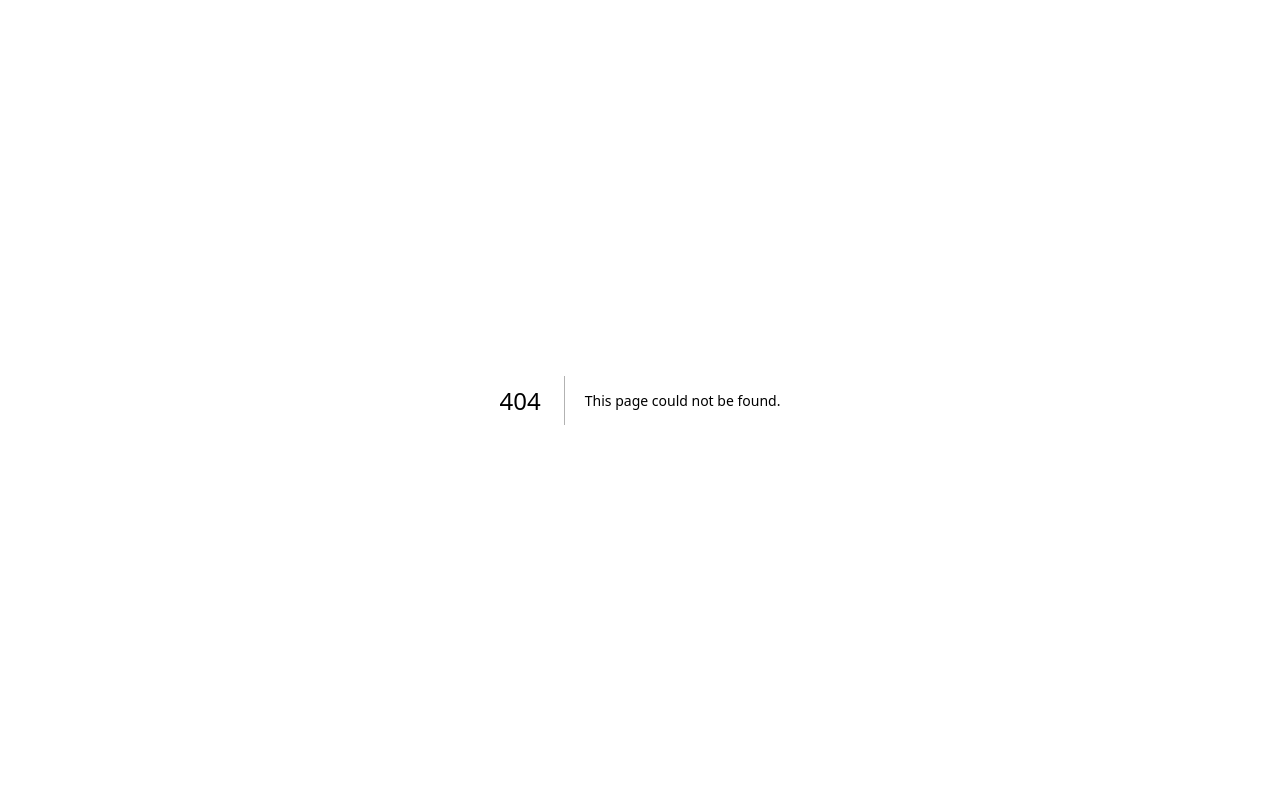
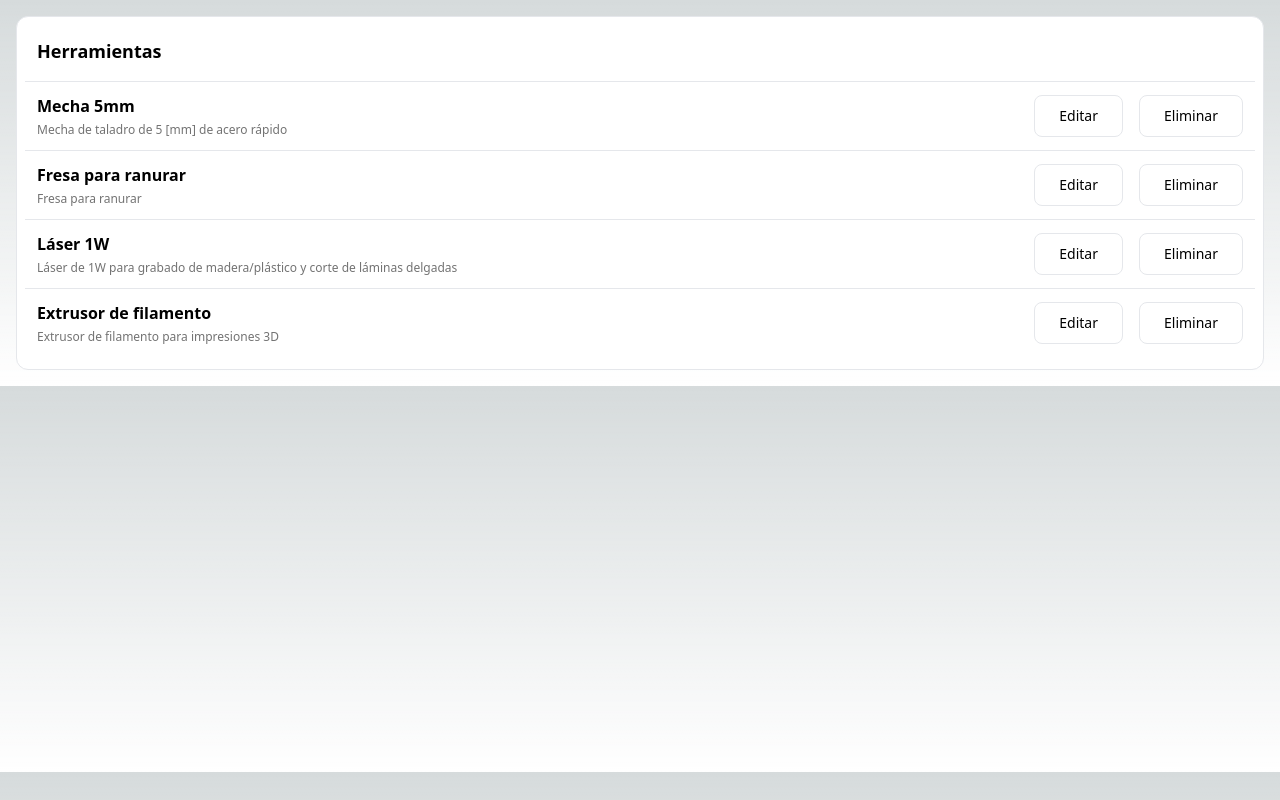
Before and after one commit to Leandro-Bertoluzzi/remote-cnc-webapp, a Next.js app: page /tools in a window 1280 px wide. Before the commit this address had no page. Built offline with nearby package versions, Linux system fonts and the light colour scheme.

Commit message:
feat: Added views for tasks and tools, refactored cards

```diff
--- /dev/null
+++ b/src/components/card.tsx
@@ -0,0 +1,25 @@
+import CardButton from './cardButton';
+
+export default function Card(props: any) {
+    const { mainText, additionalText, buttons } = props;
+
+    return (
+        <div className="w-full p-3 border-t">
+          <div className="flex flex-wrap items-center justify-between -m-2">
+            <div className="w-auto p-2">
+              <div className="flex flex-wrap items-center -m-1.5">
+                <div className="w-auto p-1.5">
+                  <h3 className="font-heading mb-1 font-semibold">{mainText}</h3>
+                    {additionalText.map((text, key) => (
+                        <p key={key} className="text-xs text-neutral-500">{text}</p>
+                    ))}
+                </div>
+              </div>
+            </div>
+            {buttons.map((button, key) => (
+                <CardButton buttonType={button} isFirst={key == 0 ? true : false} />
+            ))}
+          </div>
+        </div>
+    )
+  }
--- a/src/components/cardButton.tsx
+++ b/src/components/cardButton.tsx
@@ -1,8 +1,18 @@
+export const BUTTON_DOWNLOAD = 'descargar';
+export const BUTTON_EDIT = 'editar';
+export const BUTTON_REMOVE = 'eliminar';
+export const BUTTON_APPROVE = 'aprobar';
+export const BUTTON_REJECT = 'rechazar';
+export const BUTTON_CANCEL = 'cancelar';
+
 const HOVER_COLOR_MAP: any = {
     'descargar': 'bg-sky-200',
     'editar': 'bg-green-200',
     'eliminar': 'bg-red-200',
-}
+    'aprobar': 'bg-green-200',
+    'rechazar': 'bg-red-200',
+    'cancelar': 'bg-red-200',
+};
 
 export default function CardButton(props: any) {
     const {buttonType, isFirst} = props;
--- a/src/components/fileCard.tsx
+++ b/src/components/fileCard.tsx
@@ -1,23 +1,14 @@
-import CardButton from '../components/cardButton';
+import Card from './card';
+import { BUTTON_DOWNLOAD, BUTTON_EDIT, BUTTON_REMOVE } from './cardButton';
 
 export default function FileCard(props: any) {
-    const {fileName, fileDescription} = props;
+    const { file } = props;
 
     return (
-        <div className="w-full p-3 border-t">
-          <div className="flex flex-wrap items-center justify-between -m-2">
-            <div className="w-auto p-2">
-              <div className="flex flex-wrap items-center -m-1.5">
-                <div className="w-auto p-1.5">
-                  <h3 className="font-heading mb-1 font-semibold">{fileName}</h3>
-                  <p className="text-xs text-neutral-500">{fileDescription}</p>
-                </div>
-              </div>
-            </div>
-            <CardButton buttonType="Descargar" isFirst />
-            <CardButton buttonType="Editar" />
-            <CardButton buttonType="Eliminar" />
-          </div>
-        </div>
+      <Card
+        mainText={file.name}
+        additionalText={[file.description]}
+        buttons={[BUTTON_DOWNLOAD, BUTTON_EDIT, BUTTON_REMOVE]}
+      />
     )
   }
--- /dev/null
+++ b/src/components/taskCard.tsx
@@ -0,0 +1,20 @@
+import Card from './card';
+import { BUTTON_APPROVE, BUTTON_REJECT, BUTTON_CANCEL } from './cardButton';
+
+export default function TaskCard(props: any) {
+    const { task } = props;
+
+    const materialText = `Material: ${task.material}`;
+    const toolText = `Tool: ${task.tool}`;
+    const fileText = `File: ${task.file}`;
+
+    // TODO (buttons): approve+reject for admin, cancel for user
+
+    return (
+      <Card
+        mainText={task.name}
+        additionalText={[materialText, toolText, fileText, task.notes]}
+        buttons={[BUTTON_APPROVE, BUTTON_REJECT, BUTTON_CANCEL]}
+      />
+    )
+  }
--- /dev/null
+++ b/src/components/toolCard.tsx
@@ -0,0 +1,14 @@
+import Card from './card';
+import { BUTTON_EDIT, BUTTON_REMOVE } from './cardButton';
+
+export default function ToolCard(props: any) {
+    const { tool } = props;
+
+    return (
+      <Card
+        mainText={tool.name}
+        additionalText={[tool.description]}
+        buttons={[BUTTON_EDIT, BUTTON_REMOVE]}
+      />
+    )
+  }
--- a/src/components/userCard.tsx
+++ b/src/components/userCard.tsx
@@ -1,23 +1,16 @@
-import CardButton from '../components/cardButton';
+import Card from './card';
+import { BUTTON_EDIT, BUTTON_REMOVE } from './cardButton';
 
 export default function UserCard(props: any) {
-    const {name, email, role} = props;
+    const { user } = props;
+
+    const roleText = `Role: ${user.role}`;
 
     return (
-        <div className="w-full p-3 border-t">
-          <div className="flex flex-wrap items-center justify-between -m-2">
-            <div className="w-auto p-2">
-              <div className="flex flex-wrap items-center -m-1.5">
-                <div className="w-auto p-1.5">
-                  <h3 className="font-heading mb-1 font-semibold">{name}</h3>
-                  <p className="text-xs text-neutral-500">{role}</p>
-                  <p className="text-xs text-neutral-500">{email}</p>
-                </div>
-              </div>
-            </div>
-            <CardButton buttonType="Editar" isFirst />
-            <CardButton buttonType="Eliminar" />
-          </div>
-        </div>
+      <Card
+        mainText={user.name}
+        additionalText={[roleText, user.email]}
+        buttons={[BUTTON_EDIT, BUTTON_REMOVE]}
+      />
     )
   }
--- a/src/pages/files.tsx
+++ b/src/pages/files.tsx
@@ -3,18 +3,22 @@ import CardsList from '../components/cardsList';
 
 const files = [
     {
+      id: 1,
       name: 'archivo1.gcode',
       description: 'Just an example',
     },
     {
+      id: 2,
       name: 'archivo2.gcode',
       description: 'Another example',
     },
     {
+      id: 3,
       name: 'archivo1-20230502-190205.gcode',
       description: 'An example with timestamp',
     },
     {
+      id: 4,
       name: 'example.txt',
       description: 'An example with .txt file extension',
     },
@@ -24,11 +28,8 @@ export default function FilesView() {
     return (
         <CardsList title="Archivos">
             <div className="flex flex-wrap -m-3">
-                {files.map((file) => (
-                    <FileCard
-                        fileName={file.name}
-                        fileDescription={file.description}
-                    />
+                {files.map((file, key) => (
+                    <FileCard key={key} file={file} />
                 ))}
             </div>
             {files.length === 0 &&
--- a/src/pages/index.tsx
+++ b/src/pages/index.tsx
@@ -22,7 +22,7 @@ const sections = [
   {
     name: 'Administrar tareas',
     description: '',
-    href: '#',
+    href: '/tasks',
   },
   {
     name: 'Administrar usuarios',
@@ -32,7 +32,7 @@ const sections = [
   {
     name: 'Administrar herramientas',
     description: '',
-    href: '#',
+    href: '/tools',
   },
 ]
 
--- /dev/null
+++ b/src/pages/tasks.tsx
@@ -0,0 +1,50 @@
+import TaskCard from '../components/taskCard';
+import CardsList from '../components/cardsList';
+
+const tasks = [
+    {
+      id: 1,
+      name: 'An example project 1',
+      material: 'wood',
+      file: 'archivo1.gcode',
+      notes: 'Additional instructions for admin',
+    },
+    {
+      id: 2,
+      name: 'An example project 2',
+      material: 'aluminum',
+      file: 'archivo2.gcode',
+      notes: 'Additional instructions for admin',
+    },
+    {
+      id: 3,
+      name: 'An example project 3',
+      material: 'cardboard',
+      file: 'archivo1-20230502-190205.gcode',
+      notes: 'Additional instructions for admin',
+    },
+    {
+      id: 4,
+      name: 'An example project 4',
+      material: 'PLA',
+      file: 'example.txt',
+      notes: 'Additional instructions for admin',
+    },
+  ]
+
+export default function TasksView() {
+    return (
+        <CardsList title="Tareas">
+            <div className="flex flex-wrap -m-3">
+                {tasks.map((task) => (
+                    <TaskCard key={task.id} task={task} />
+                ))}
+            </div>
+            {tasks.length === 0 &&
+            <div className="flex flex-wrap -m-3">
+                "There are no tasks"
+            </div>
+            }
+        </CardsList>
+    )
+  }
--- /dev/null
+++ b/src/pages/tools.tsx
@@ -0,0 +1,42 @@
+import ToolCard from '../components/toolCard';
+import CardsList from '../components/cardsList';
+
+const tools = [
+    {
+      id: 1,
+      name: 'Mecha 5mm',
+      description: 'Mecha de taladro de 5 [mm] de acero rápido',
+    },
+    {
+      id: 2,
+      name: 'Fresa para ranurar',
+      description: 'Fresa para ranurar',
+    },
+    {
+      id: 3,
+      name: 'Láser 1W',
+      description: 'Láser de 1W para grabado de madera/plástico y corte de láminas delgadas',
+    },
+    {
+      id: 4,
+      name: 'Extrusor de filamento',
+      description: 'Extrusor de filamento para impresiones 3D',
+    },
+  ]
+
+export default function ToolsView() {
+    return (
+        <CardsList title="Herramientas">
+            <div className="flex flex-wrap -m-3">
+                {tools.map((tool) => (
+                    <ToolCard key={tool.id} tool={tool}/>
+                ))}
+            </div>
+            {tools.length === 0 &&
+            <div className="flex flex-wrap -m-3">
+                "There are no tools"
+            </div>
+            }
+        </CardsList>
+    )
+  }
--- a/src/pages/users.tsx
+++ b/src/pages/users.tsx
@@ -3,21 +3,25 @@ import CardsList from '../components/cardsList';
 
 const users = [
     {
+        id: 1,
         name: 'Testing admin',
         email: 'testingadmin@test.com',
         role: 'admin',
     },
     {
+        id: 2,
         name: 'Fulano Mengano',
         email: 'fulano.mengano@test.com',
         role: 'user',
     },
     {
+        id: 3,
         name: 'Testing user 1',
         email: 'testinguser1@test.com',
         role: 'user',
     },
     {
+        id: 4,
         name: 'Testing user 2',
         email: 'testinguser2@test.com',
         role: 'user',
@@ -28,12 +32,8 @@ export default function UsersView() {
     return (
         <CardsList title="Usuarios">
             <div className="flex flex-wrap -m-3">
-                {users.map((user) => (
-                    <UserCard
-                        name={user.name}
-                        email={user.email}
-                        role={user.role}
-                    />
+                {users.map((user, key) => (
+                    <UserCard key={key} user={user} />
                 ))}
             </div>
             {users.length === 0 &&
```
